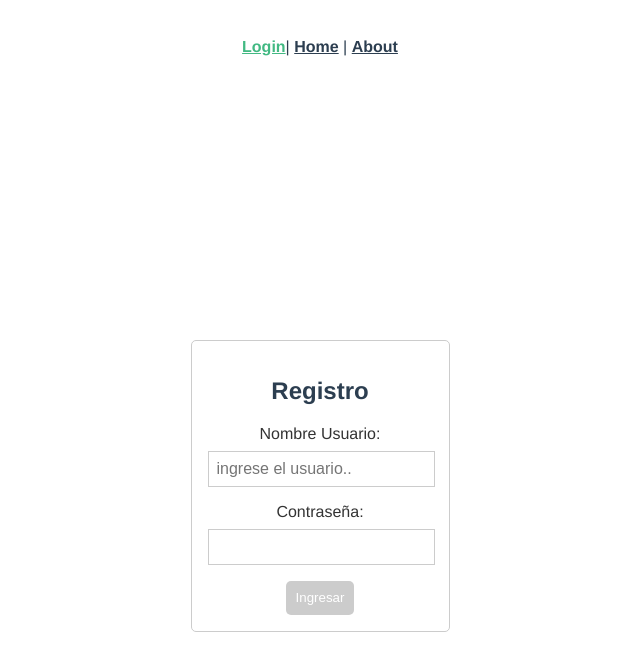
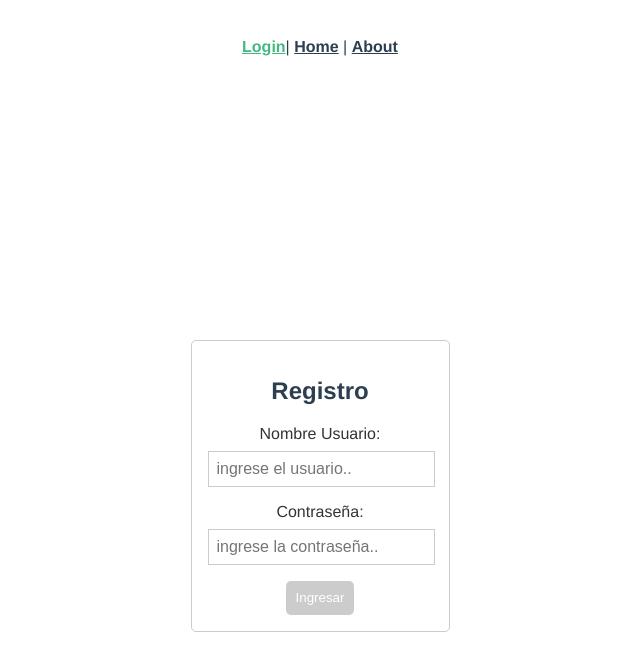
Before and after one commit to javirassetto/cryptofinance, a Vue app: page /login in a window 1280 px wide. Shown: the top 670 px of the page, without its empty margins (320-960 px from the left). Built offline with nearby package versions, Linux system fonts and the light colour scheme.

Commit message:
fix many bugs

```diff
--- a/package.json
+++ b/package.json
@@ -5,7 +5,8 @@
   "scripts": {
     "serve": "vue-cli-service serve",
     "build": "vue-cli-service build",
-    "lint": "vue-cli-service lint"
+    "lint": "vue-cli-service lint",
+    "prettier": "prettier --write \"src/**/*.{js,vue,css,scss,html}\""
   },
   "dependencies": {
     "axios": "^1.7.2",
--- /dev/null
+++ b/settings.json
@@ -0,0 +1,3 @@
+{
+    "files.eol": "\n"
+}
--- a/src/App.vue
+++ b/src/App.vue
@@ -1,7 +1,7 @@
 <template>
   <nav>
     <router-link to="/login">Login</router-link>|
-    <router-link to="/">Home</router-link> |
+    <router-link to="/home">Home</router-link> |
     <router-link to="/about">About</router-link>
   </nav>
   <router-view />
--- a/src/components/LoginComponent.vue
+++ b/src/components/LoginComponent.vue
@@ -15,7 +15,12 @@
       </div>
       <div>
         <label for="password">Contraseña:</label>
-        <input type="password" id="password" v-model="password" />
+        <input
+          type="password"
+          id="password"
+          placeholder="ingrese la contraseña.."
+          v-model="password"
+        />
       </div>
       <button type="submit" :disabled="!isFormValid">Ingresar</button>
     </form>
```
Also changed, not shown: .eslintrc.js, 1 other file (tests, documents, lock files or other folders).
